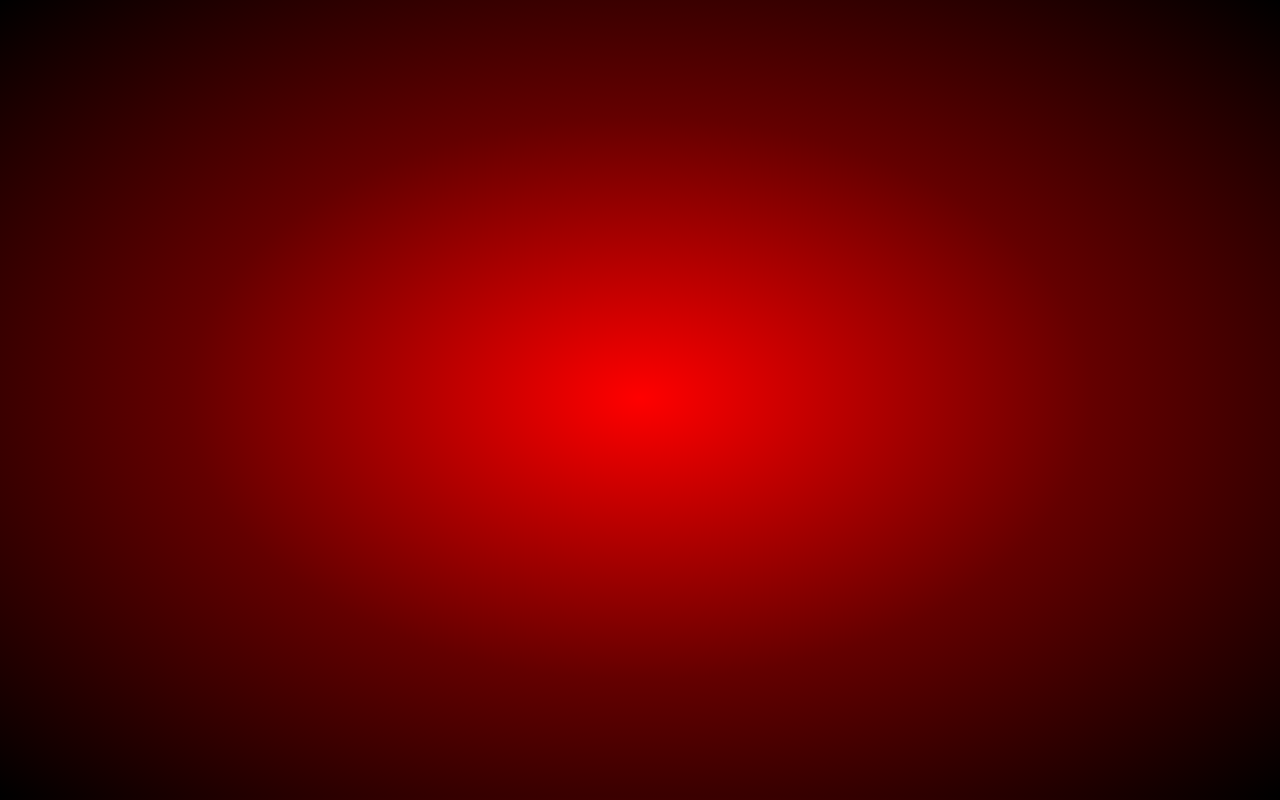
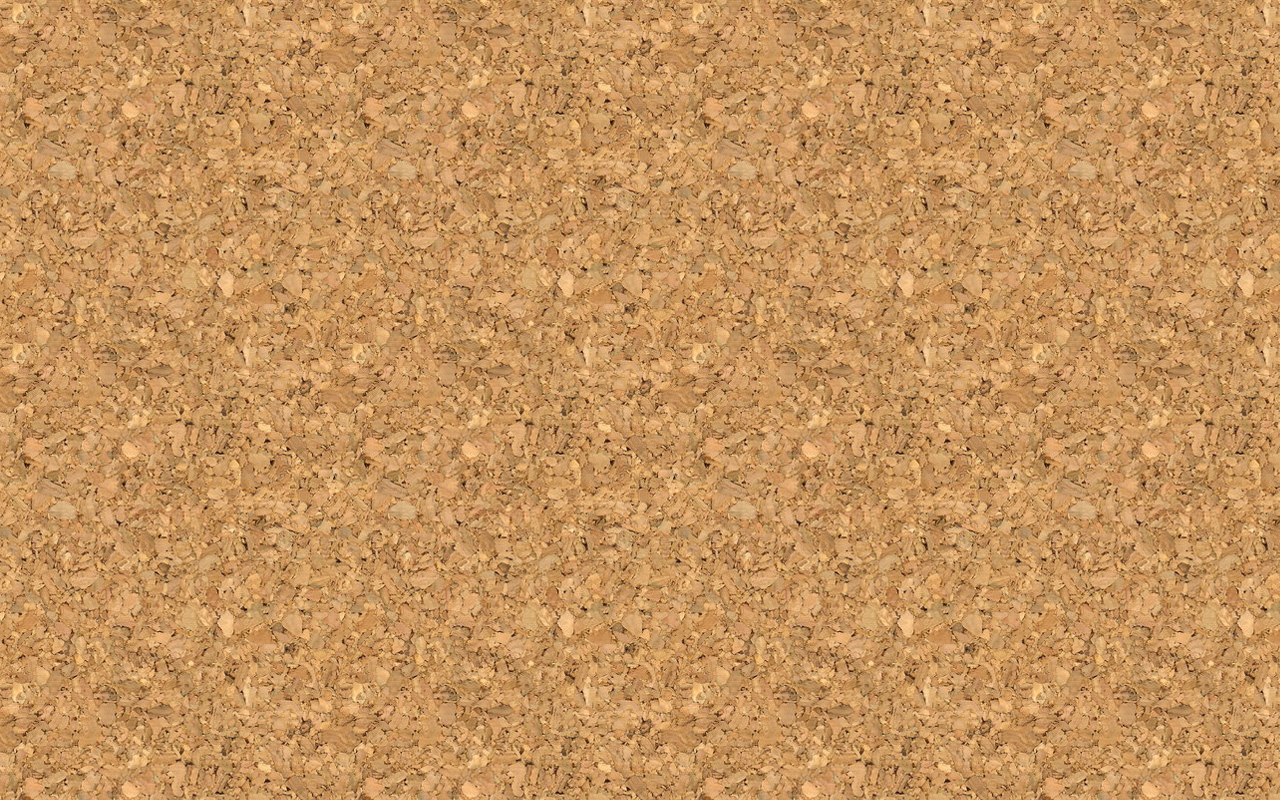
Before and after one commit to Victor-Dev8192/mypv-kv-jhyhsov, a plain HTML site: page index.html in a window 1280 px wide. Drawn offline with Linux system fonts and the light colour scheme.

Commit message:
Driving in my car.
Right after a beer.

```diff
--- a/index.html
+++ b/index.html
@@ -6,15 +6,24 @@
     <title>Documento</title>
     <style>
     body{
-        background-image: radial-gradient(rgb(255,0,0), rgb(100, 0, 0), rgb(0,0,0));
+        background-image: url(BACKGROUND_IMAGES/wallpaper001.jpg)
     }
-    div{
+    .Quadrado{
         font-size: 225px;
         color: rgba(0,0,0,0);
         background-color: rgba(0,0,0,0);
+        width: 300px;
+        height: 300px;
+        display: inline-block;
     }
     #1{
-        background-image: url(BACKGROUND_IMAGES/wallpaper002.jpg);
+
+    }
+    #2{
+
+    }
+    #3{
+
     }
     </style>
 </head>
```
